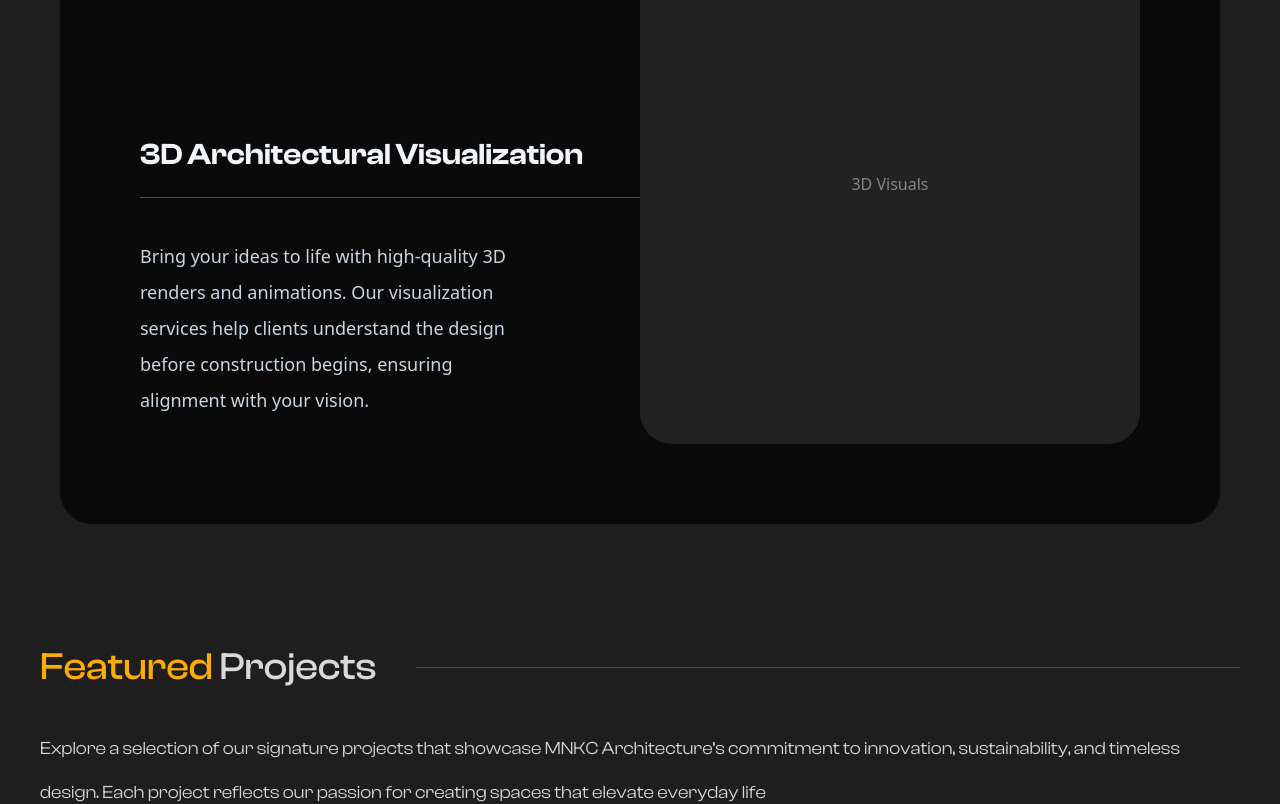
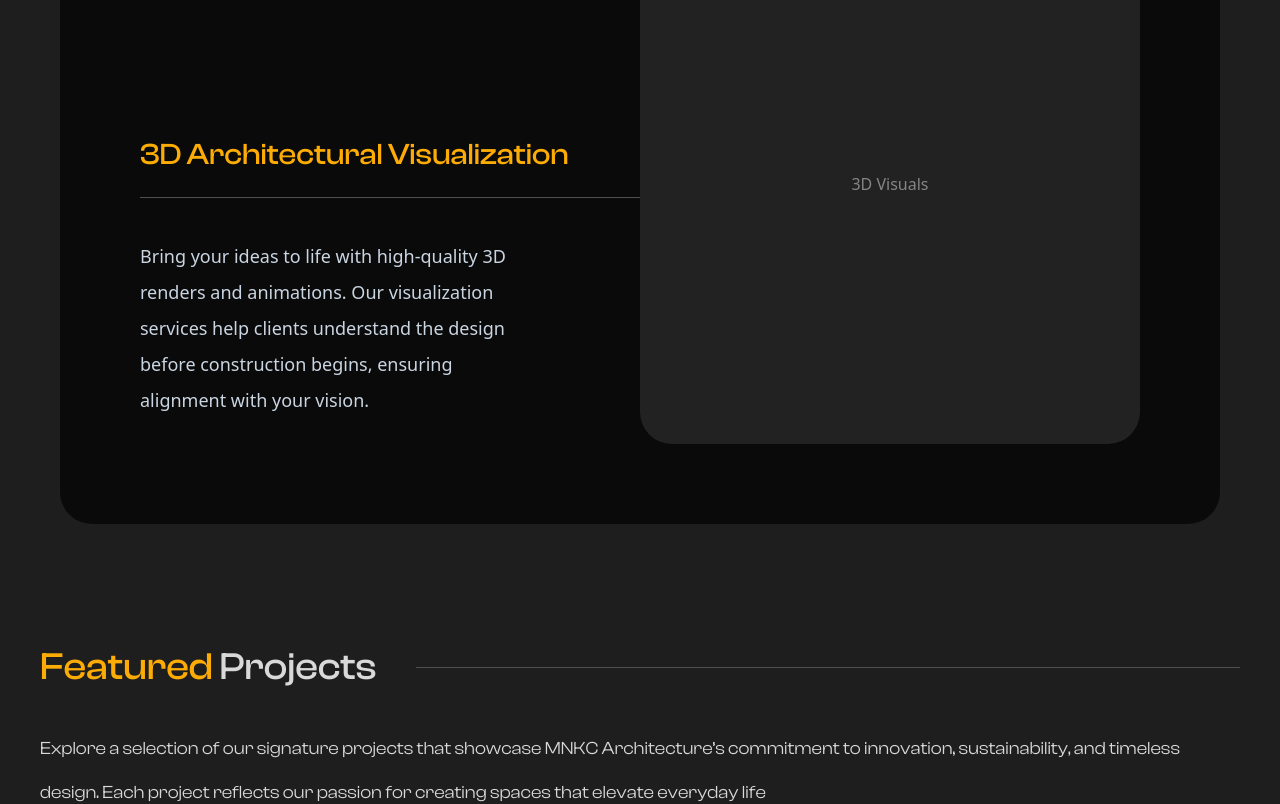
Before and after one commit to rainndev/MNKC-Architecture, a React (Vite) app: page / in a window 1280 px wide. Shown: the part 2100-2904 px from the top of the page. Built offline with nearby package versions, Linux system fonts and the light colour scheme.

Commit message:
style: update font weight and color for card titles in StickyScroll component

```diff
--- a/src/components/ui/sticky-scroll-reveal.tsx
+++ b/src/components/ui/sticky-scroll-reveal.tsx
@@ -100,7 +100,7 @@ export const StickyScroll = ({
                       animate={{
                         opacity: activeCard === index ? 1 : 0.3,
                       }}
-                      className="font-[ClashDisplay] text-[clamp(1.2rem,3vw,1.875rem)] font-semibold text-slate-100"
+                      className="font-[ClashDisplay] text-[clamp(1.2rem,3vw,1.875rem)] font-medium text-[#FCAC04]"
                     >
                       {item.title}
                       <motion.div
```
